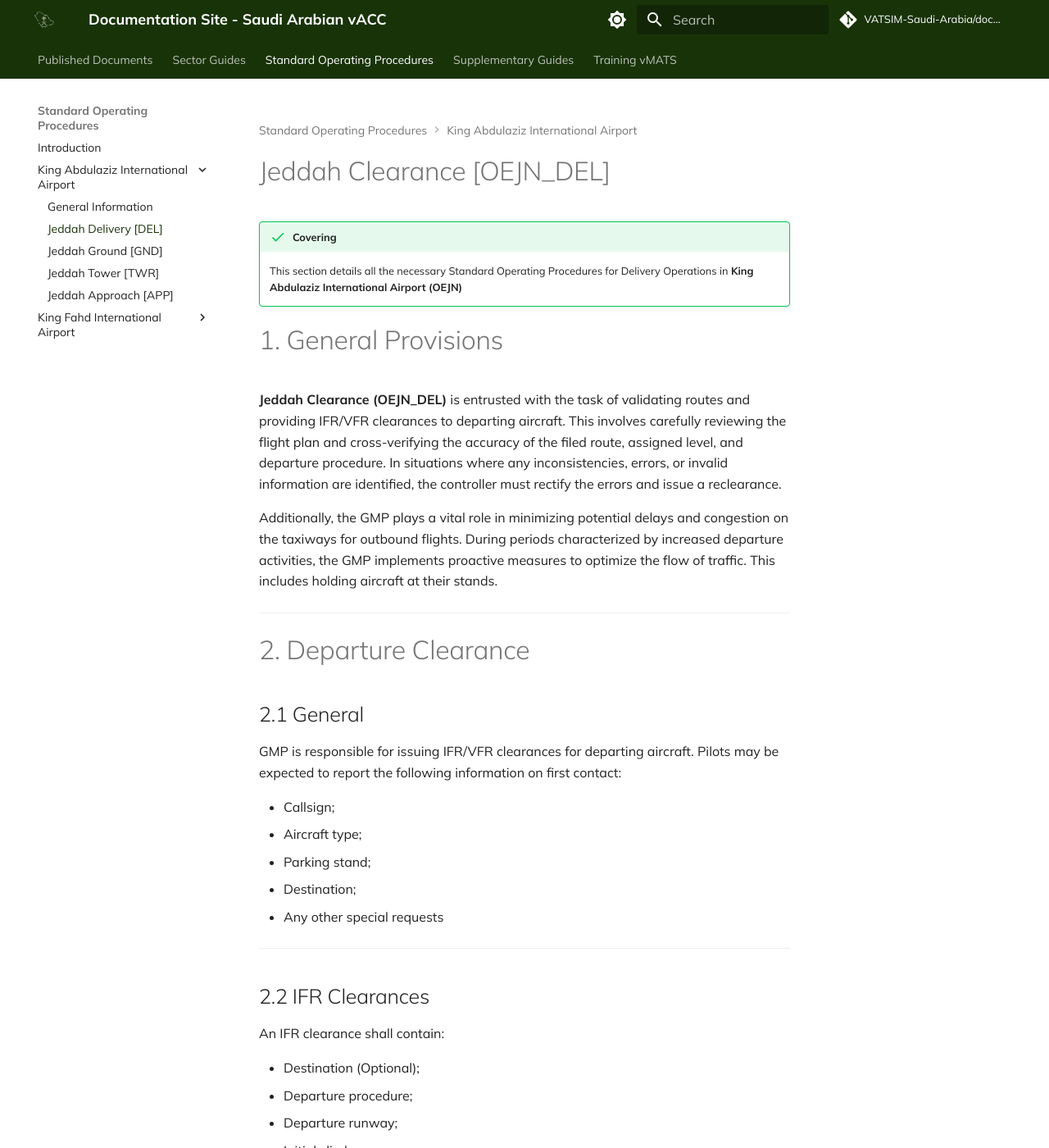
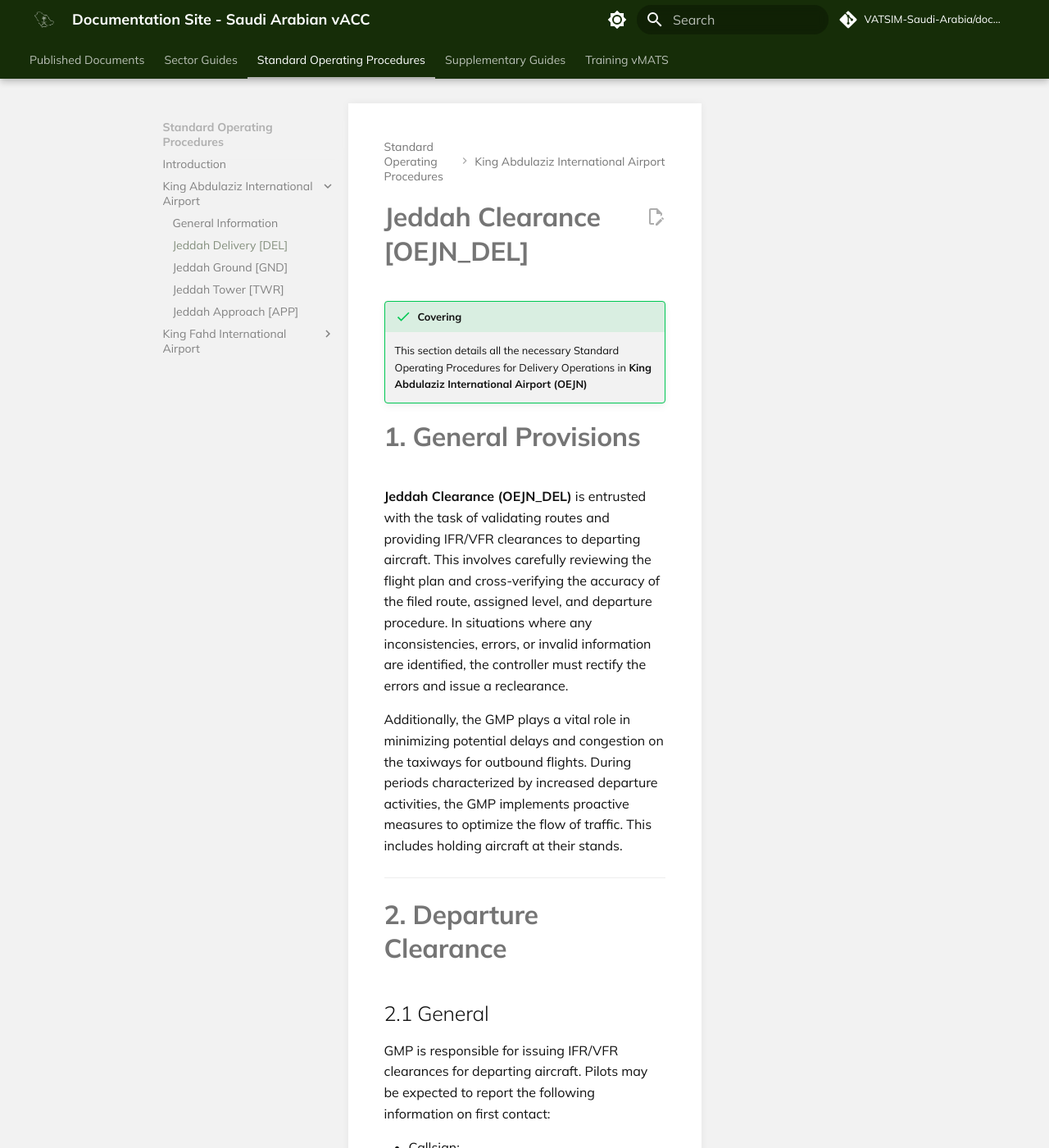
Before and after one commit to Saudi-Arabian-vACC/Documentation-Site, an MkDocs documentation site: the page built from docs/Standard Operating Procedures/King Abdulaziz International Airport/02-delivery.md, in a window 1280 px wide and 1400 px high. Shown: the whole window at 82% size. Built offline with MkDocs 1.6.1 and Material for MkDocs 9.7.7, drawn with Linux system fonts in a browser that asks for light colours; comment, search, counter and statistics services are not loaded; some of the changed text lies outside the part shown.

Commit message:
Style major update
New CSS files inside stylesheets folder

```diff
--- /dev/null
+++ b/docs/stylesheets/effect.css
@@ -0,0 +1,18 @@
+/* Default (unhovered) state: dimmed */
+.md-sidebar--primary,
+.md-sidebar--secondary {
+  opacity: 0.5;
+  transition: opacity 0.3s ease;
+}
+
+/* Hovered state: full brightness */
+.md-sidebar--primary:hover,
+.md-sidebar--secondary:hover {
+  opacity: 1;
+}
+
+/* Active tab underline */
+.md-tabs__item--active,
+.md-tabs__item:focus {
+  border-bottom: 2.5px solid #b5b6b3;
+}
--- a/docs/stylesheets/extra.css
+++ b/docs/stylesheets/extra.css
@@ -1,7 +1,3 @@
-:root > * {
-  --md-primary-fg-color: #193309;
-}
-
 /* Reset base layout */
 html, body {
   margin: 0;
@@ -17,14 +13,16 @@
 
 /* Full-width inner container */
 .md-main__inner {
-  max-width: 100% !important;
+  max-width: 75% !important;
   padding-left: 0 !important;
   padding-right: 0 !important;
+  padding-bottom: 2.5% !important;
 }
 
 /* Page content padding */
 .md-content {
   max-width: 100% !important;
+  padding: 1rem;
   padding-left: 1rem;
   padding-right: 1rem;
 }
@@ -40,8 +38,8 @@
 
 /* Align logo/title to far left */
 .md-header__title {
-  margin-left: 1.5rem !important;
-  padding-left: 0 !important;
+  margin-left: 0.5rem !important;
+  padding-left: 0rem !important;
 }
 
 /* Repo link (/documentation-site) to far right */
@@ -54,15 +52,15 @@
 .md-tabs {
   justify-content: flex-start !important;
   margin-left: 0 !important;
-  padding-left: 0.25rem !important;
-  padding-right: 0.25rem !important;
+  padding-left: 1rem !important;
+  padding-right: 2rem !important;
 }
 
 /* Sidebar untouched */
 .md-sidebar--primary,
 .md-sidebar--secondary {
   margin: initial !important;
-  padding: initial !important;
+  padding-top: 1rem !important;
 }
 
 /* Center tables optionally */
@@ -90,3 +88,16 @@
     display: block;
     margin: auto;
 }
+
+/* Round the search bar edges */
+.md-search__input {
+  border-radius: 9999px !important; /* fully pill-shaped */
+  overflow: hidden; /* ensures no corner clipping */
+}
+
+/* Optional: style the search container background */
+.md-search__form {
+  border-radius: 9999px !important;
+  overflow: hidden;
+  backdrop-filter: blur(6px); /* optional glassy look */
+}
--- /dev/null
+++ b/docs/stylesheets/styling.css
@@ -0,0 +1,28 @@
+/* Table rounded corners */
+:root {
+  --table-border-radius: 0.3rem;
+}
+
+.md-typeset table:not([class]) {
+  border-radius:
+var(--table-border-radius);
+  overflow: hidden;
+}
+
+/* Font boldness */
+.md-typeset h1 {
+  font-weight: 800;
+}
+
+/* Target all table headers in content */
+.md-typeset table th {
+  background-color: #013512; /* header bg color */
+  color: #ffffff;            /* header text color */
+  font-weight: 600;          /* make header text bold */
+  padding: 0.5rem 1rem;      /* padding inside header cells */
+}
+
+/* Add vertical borders to table cells */
+.md-typeset table td {
+  border: 1px solid #2F2F2F;
+}
--- /dev/null
+++ b/docs/stylesheets/theme.css
@@ -0,0 +1,29 @@
+:root > * {
+  --md-primary-fg-color: #162d08;
+}
+
+/* Light theme */
+[data-md-color-scheme="default"] {
+  --md-primary-fg-color: #162d08;
+  --md-accent-fg-color: #025c20;
+  --md-default-bg-color: #F2F2F2;
+  --md-default-fg-color: #111;
+}
+
+[data-md-color-scheme="default"] .md-content {
+  background-color: #ffffff;
+  box-shadow: 0 0 10px rgba(0, 0, 0, 0.05);
+}
+
+/* Dark theme */
+[data-md-color-scheme="slate"] {
+  --md-primary-fg-color: #162d08;
+  --md-accent-fg-color: #025c20;
+  --md-default-bg-color: #181818;
+  --md-default-fg-color: #F2F2F2;
+}
+
+[data-md-color-scheme="slate"] .md-content {
+  background-color: #242424;
+  box-shadow: 0 0 10px rgba(0, 0, 0, 0.05);
+}
--- a/mkdocs.yml
+++ b/mkdocs.yml
@@ -26,10 +26,12 @@
     - navigation.tabs
     - navigation.path
     - navigation.top
+    - navigation.tabs.sticky
     - search.suggest
     - search.highlight
     - search.share
-    - header.autohide
+    - content.footer
+    - content.action.edit
 extra:
   social:
     - icon: fontawesome/brands/discord
@@ -45,6 +47,9 @@
 repo_name: VATSIM-Saudi-Arabia/documentation-site
 extra_css:
   - stylesheets/extra.css
+  - stylesheets/theme.css
+  - stylesheets/effect.css
+  - stylesheets/styling.css
 markdown_extensions:
   - admonition
   - pymdownx.details
```
